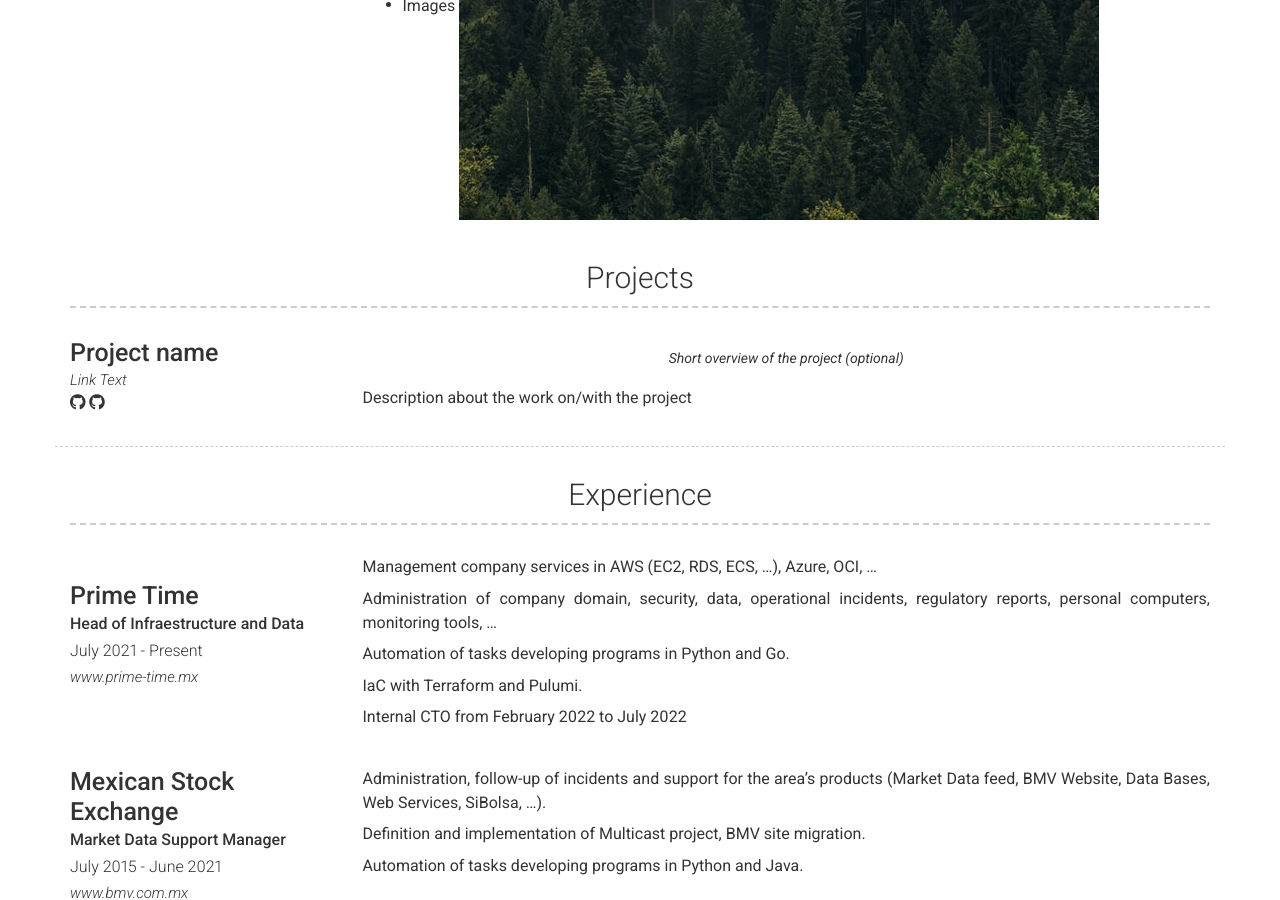
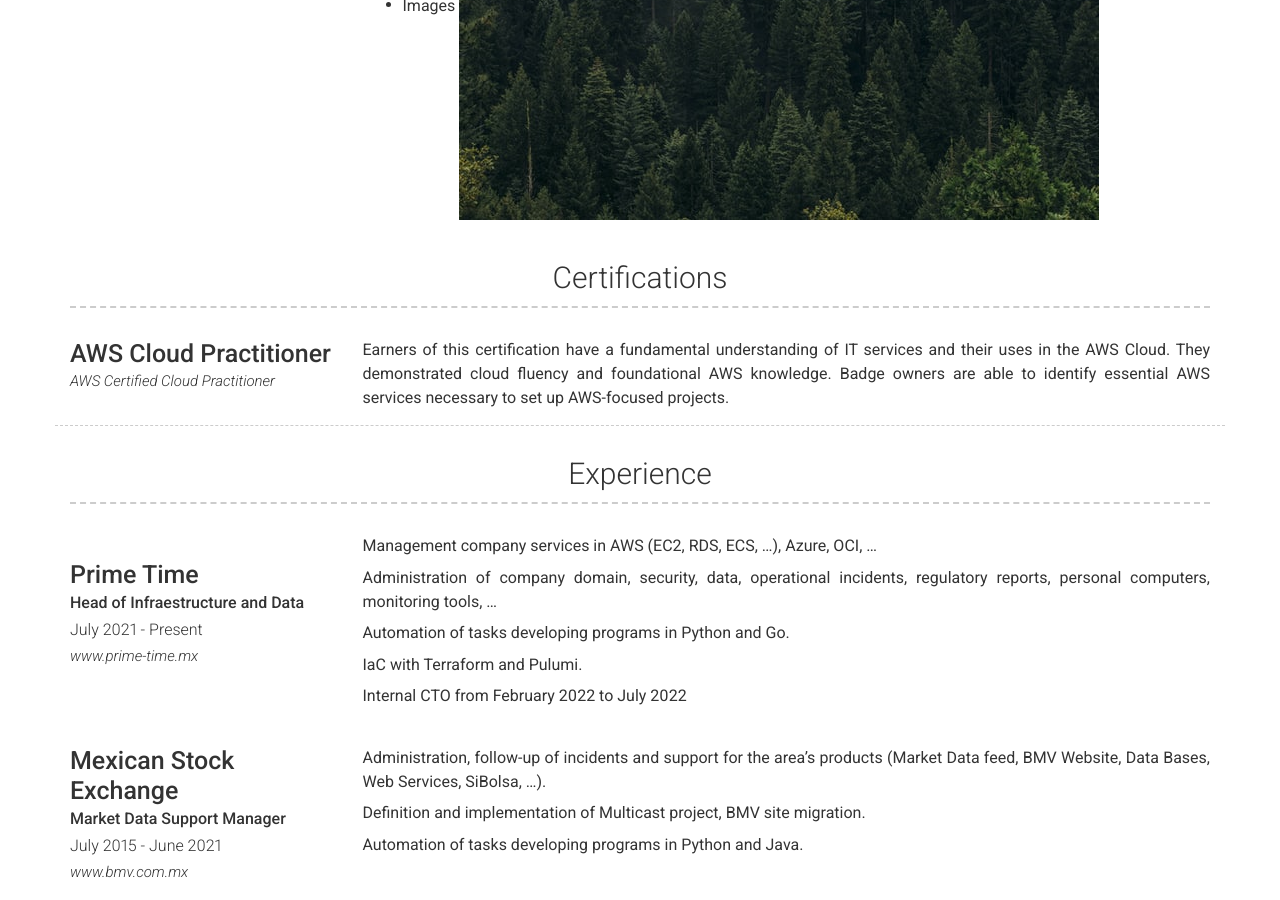
Before and after one commit to angeljach/angeljach.github.io, a Jekyll site: the page built from index.md, in a window 1280 px wide and 900 px high, scrolled down 645 px. Built offline with Jekyll 4.4.1, drawn with Linux system fonts in a browser that asks for light colours; nearby versions of some CDN libraries.

Commit message:
feat: aws certified cloud practitioner

```diff
--- a/_config.yml
+++ b/_config.yml
@@ -60,26 +60,39 @@ about_content: | # this will include new lines to allow paragraphs
     - Images ![alt text](/images/landscape-trees.jpg "Trees")
 
 content:
-  - title: Projects # Title for the section
+  # - title: Projects # Title for the section
+  #   layout: list # Type of content section (list/text)
+  #   content:
+  #     - layout: left
+  #       border: weak  # Value of `weak` will display a weak border below this item. # Any
+  #                     # other value (or no value) means no border will be displayed
+  #       title: Project name
+  #       link: Link to project (eg. sproogen.github.io/modern-resume-theme)(optional)
+  #       link_text: Link Text
+  #       additional_links:
+  #         - title:  Github page for project (eg. sproogen/modern-resume-theme)
+  #           icon: fab fa-github
+  #           url: Link to project (eg. sproogen.github.io/modern-resume-theme)(optional)
+  #         - title:  Github page for project (eg. sproogen/modern-resume-theme)
+  #           icon: fab fa-github
+  #           url: Link to project (eg. sproogen.github.io/modern-resume-theme)(optional)
+  #       quote: >
+  #         Short overview of the project (optional)
+  #       description: | # this will include new lines to allow paragraphs
+  #         Description about the work on/with the project
+  - title: Certifications # Title for the section
     layout: list # Type of content section (list/text)
     content:
       - layout: left
         border: weak  # Value of `weak` will display a weak border below this item. # Any
                       # other value (or no value) means no border will be displayed
-        title: Project name
-        link: Link to project (eg. sproogen.github.io/modern-resume-theme)(optional)
-        link_text: Link Text
-        additional_links:
-          - title:  Github page for project (eg. sproogen/modern-resume-theme)
-            icon: fab fa-github
-            url: Link to project (eg. sproogen.github.io/modern-resume-theme)(optional)
-          - title:  Github page for project (eg. sproogen/modern-resume-theme)
-            icon: fab fa-github
-            url: Link to project (eg. sproogen.github.io/modern-resume-theme)(optional)
-        quote: >
-          Short overview of the project (optional)
+        title: AWS Cloud Practitioner
+        link: https://www.credly.com/badges/a48e28da-47de-47e4-b8fb-e0f0718085fc/
+        link_text: AWS Certified Cloud Practitioner
         description: | # this will include new lines to allow paragraphs
-          Description about the work on/with the project
+          Earners of this certification have a fundamental understanding of IT services and their uses in the AWS Cloud.
+          They demonstrated cloud fluency and foundational AWS knowledge.
+          Badge owners are able to identify essential AWS services necessary to set up AWS-focused projects.
   - title: Experience
     layout: list
     content:
```
